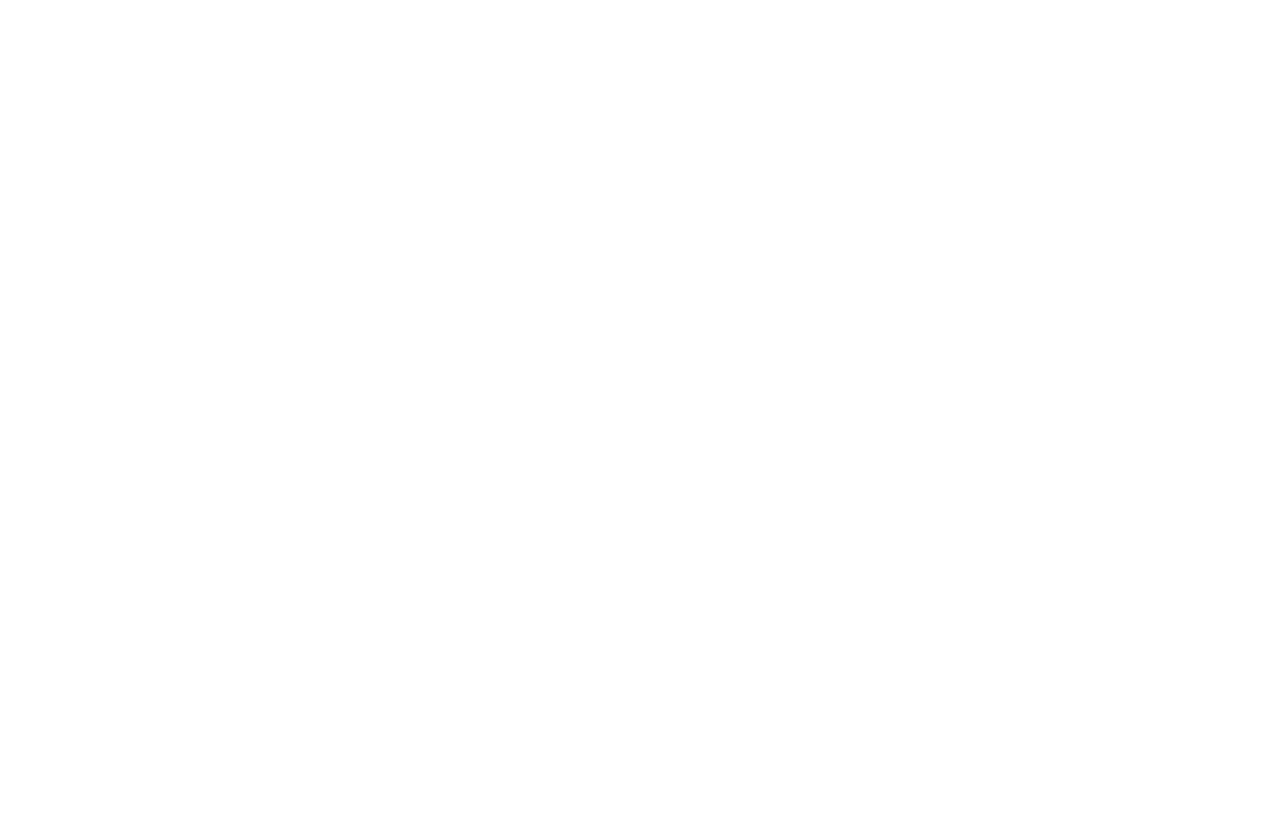
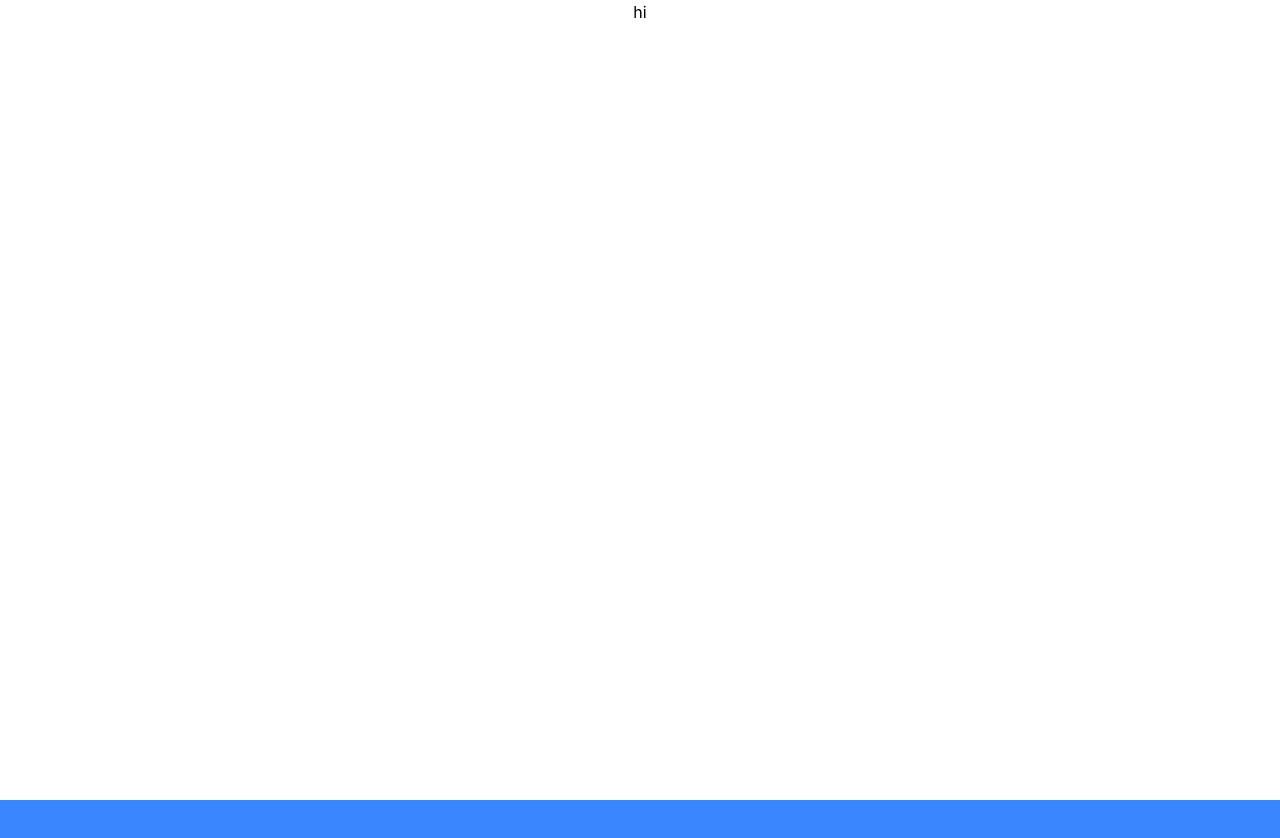
Before and after one commit to WongMatthew/ZenChatFinal, a React (Create React App) app in the folder zenchat/: page /Chat in a window 1280 px wide. Before the commit this address had no page. Shown: the top 838 px of the page. Before the commit the page ends 800 px from the top, so only its background shows below. Built offline with nearby package versions, Linux system fonts and the light colour scheme.

Commit message:
added chat.js and chat.css

```diff
--- a/zenchat/src/App.js
+++ b/zenchat/src/App.js
@@ -7,6 +7,7 @@
 import Disclaimer from './component/Disclaimer';
 import End from './component/End';
 import Resources from './component/Resources';
+import Chat from './component/Chat';
 
 function App() {
 
@@ -15,6 +16,7 @@
     <BrowserRouter>
         <Routes>
           <Route path="/" element={<Landing />} />
+          <Route path="Chat" element={<Chat />} />
           <Route path="Help" element={<Help />} />
           <Route path="Disclaimer" element={<Disclaimer />} />
           <Route path="End" element={<End />} />
--- /dev/null
+++ b/zenchat/src/component/Chat.js
@@ -0,0 +1,29 @@
+import backgroundWhiteBarImage from '../image/BackgroundWhiteBar.png';
+import { BrowserRouter as Router, Switch, Route, Link, Routes } from 'react-router-dom';
+import React from 'react';
+import './Chat.css'
+
+function Chat() {
+    const containerStyle = {
+        backgroundColor: '#3A86FF',
+        height: '120vh'
+      };
+
+    const bodyStyle = {
+        backgroundImage: `url(${backgroundWhiteBarImage})`,
+        backgroundRepeat: 'no-repeat',
+        backgroundSize: 'cover',
+        backgroundPosition: 'center',
+        height: '100vh'
+    };
+
+      return (
+        <div style={containerStyle}>
+            <div style={bodyStyle}>
+                hi
+            </div>
+        </div>
+      );
+    }
+
+export default Chat;
--- a/zenchat/src/component/Disclaimer.js
+++ b/zenchat/src/component/Disclaimer.js
@@ -45,7 +45,7 @@
                             Back
                             </button>
                         </Link>
-                        <Link to="/">
+                        <Link to="/Chat">
                             <button className="bg-indigo-500 text-black py-3 px-6 rounded-full shadow-lg text-xl" style={{ minWidth: '150px', backgroundColor: "#3A86FF", marginRight: "1rem" }}>
                             Begin
                             </button>
```
Also changed, not shown: zenchat/src/component/Chat.css (added), zenchat/src/image/BackgroundLightBlueOffWhite.png (added), zenchat/src/image/ChatText.png (added).
